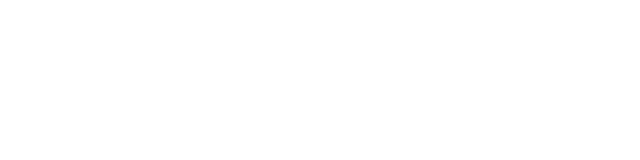
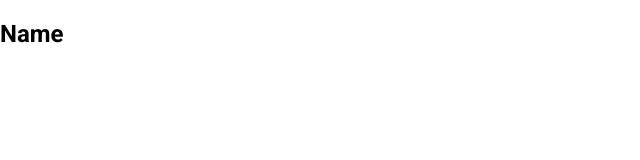
Before and after one commit to carojp/rick, a React (Create React App) app: page /characters/dead in a window 1280 px wide. Shown: the top 160 px of the page, without its empty margins (0-640 px from the left). Built offline with nearby package versions, Linux system fonts and the light colour scheme.

Commit message:
commit en index.html se indican los estilos de fuente

```diff
--- a/public/index.html
+++ b/public/index.html
@@ -8,6 +8,13 @@
       name="description"
       content="Web site created using create-react-app"
     />
+    <link rel="preconnect" href="https://fonts.googleapis.com" />
+    <link rel="preconnect" href="https://fonts.gstatic.com" crossorigin />
+    <link
+      href="https://fonts.googleapis.com/css2?family=Roboto:wght@400;700&display=swap"
+      rel="stylesheet"
+    />
+
     <title>Rick & Morty</title>
   </head>
   <body>
--- a/src/CharactersInfo.js
+++ b/src/CharactersInfo.js
@@ -2,7 +2,11 @@
 import { useParams } from "react-router-dom";
 
 function CharactersInfo() {
-  return console.log("Hola Rick & Morty");
+  return (
+    <section>
+      <h2>Name</h2>
+    </section>
+  );
 }
 
 export default CharactersInfo;
```
Also changed, not shown: src/styles/CharactersInfo.css (added).
